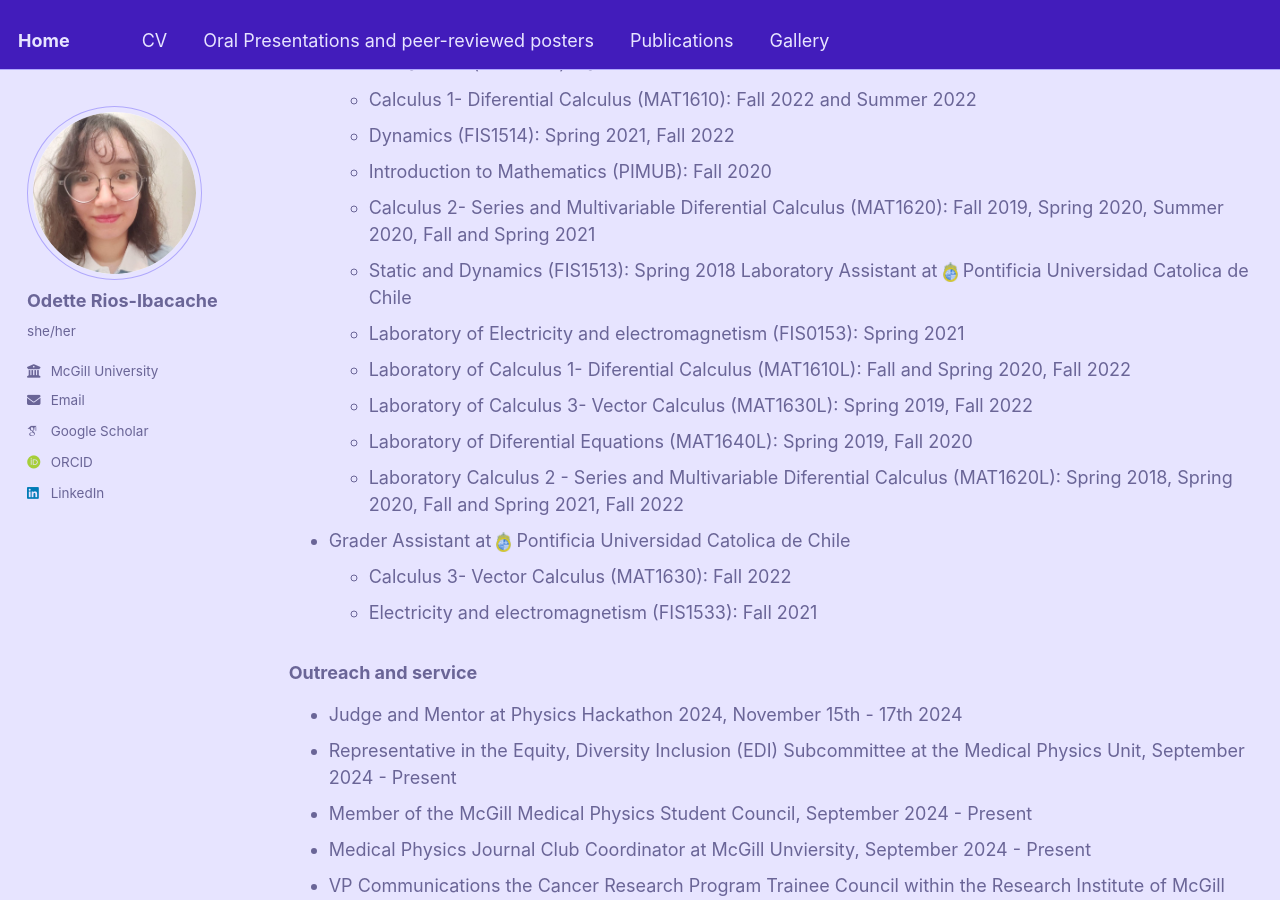
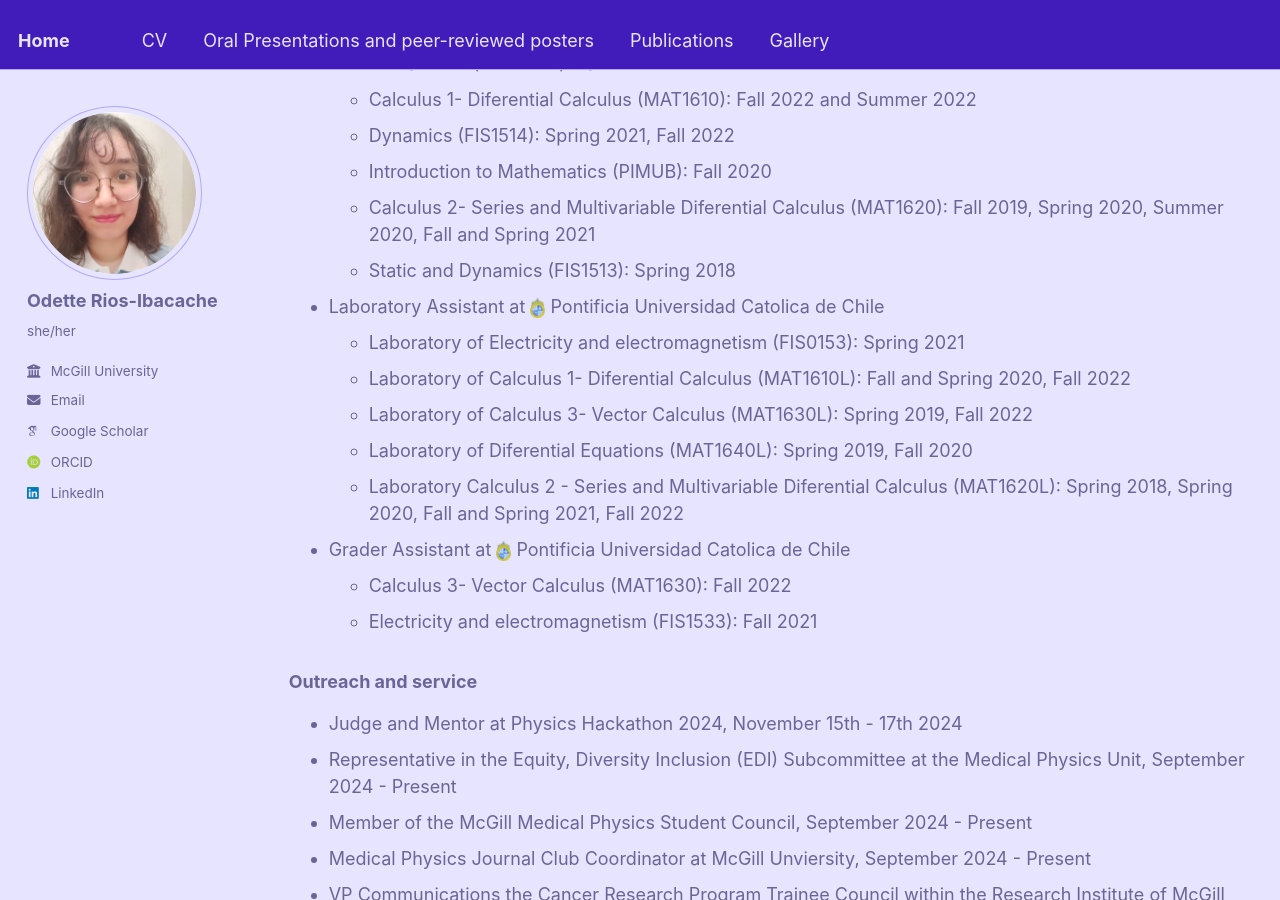
Before and after one commit to OdetteRiosI/odetteriosi.github.io, a Jekyll site: the page built from _pages/cv.md, in a window 1280 px wide and 900 px high, scrolled down 3598 px. Built offline with Jekyll 4.4.1, drawn with Linux system fonts in a browser that asks for light colours; some web fonts are replaced.

Commit message:
Update cv.md

```diff
--- a/_pages/cv.md
+++ b/_pages/cv.md
@@ -76,7 +76,7 @@ redirect_from:
      * Introduction to Mathematics (PIMUB): Fall 2020
      * Calculus 2- Series and Multivariable Diferential Calculus (MAT1620): Fall 2019, Spring 2020, Summer 2020, Fall and Spring 2021
      * Static and Dynamics (FIS1513): Spring 2018
- Laboratory Assistant at <img src='/images/puc.png' width="15" height="20"> Pontificia Universidad Catolica de Chile
+ * Laboratory Assistant at <img src='/images/puc.png' width="15" height="20"> Pontificia Universidad Catolica de Chile
      * Laboratory of Electricity and electromagnetism (FIS0153): Spring 2021
      * Laboratory of Calculus 1- Diferential Calculus (MAT1610L): Fall and Spring 2020, Fall 2022
      * Laboratory of Calculus 3- Vector Calculus (MAT1630L): Spring 2019, Fall 2022
```
